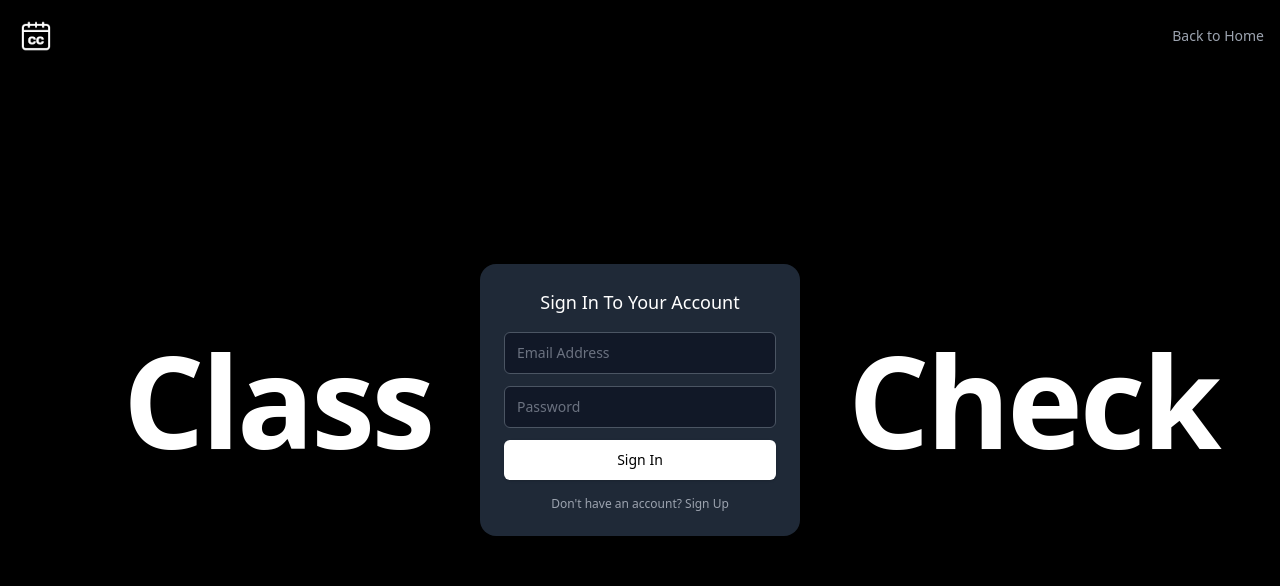
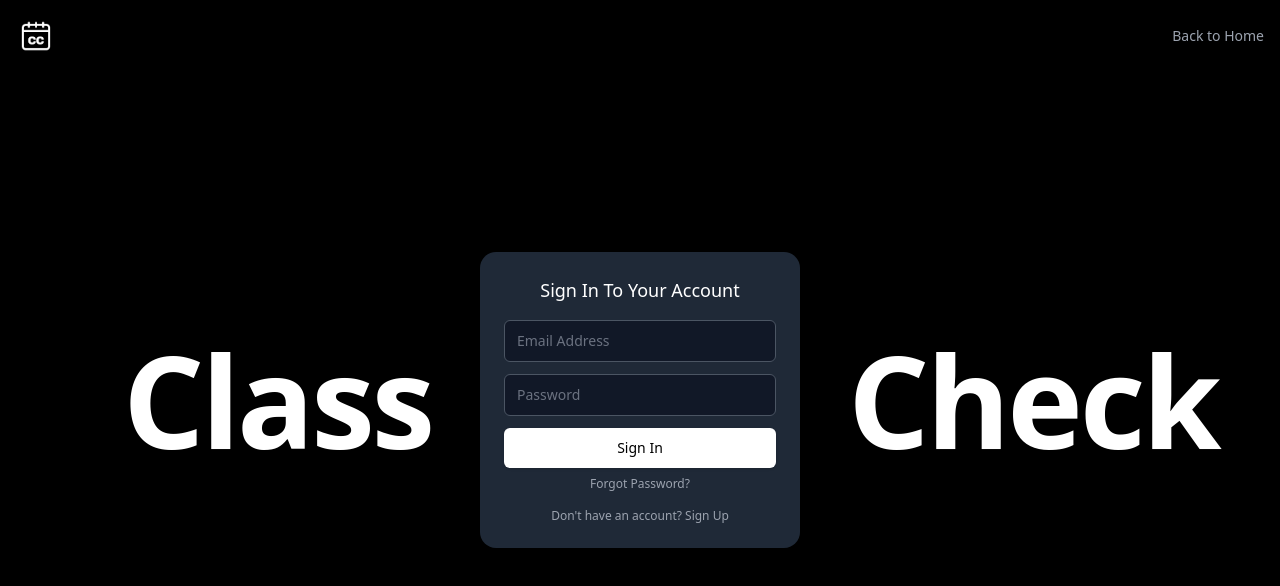
Before and after one commit to HeyMeMukul/ClassCheck, a React (Vite) app: page /login in a window 1280 px wide. Shown: the top 586 px of the page. Built offline with nearby package versions, Linux system fonts and the light colour scheme; no server answers; what tailwindcss-3d would draw is missing.

Commit message:
resetoption

```diff
--- a/src/pages/Login.tsx
+++ b/src/pages/Login.tsx
@@ -9,6 +9,8 @@ const Login: React.FC = () => {
   const [error, setError] = useState('');
   const [isRegister, setIsRegister] = useState(false);
   const [name, setName] = useState('');
+  const [showReset, setShowReset] = useState(false);
+  const [resetMessage, setResetMessage] = useState('');
   const { login, register } = useAuth();
   const navigate = useNavigate();
 
@@ -68,9 +70,23 @@ const Login: React.FC = () => {
         <div className="flex-shrink-0 w-80 animate-slideup">
           <div className="bg-gray-800 shadow-2xl rounded-2xl py-6 px-6 flex flex-col items-center">
             <h2 className="text-lg font-normal text-white mb-4 text-center">
-              {isRegister ? 'Sign Up' : 'Sign In To Your Account'}
+              {isRegister ? 'Sign Up' : showReset ? 'Forgot Password?' : 'Sign In To Your Account'}
             </h2>
 
+            {showReset ? (
+              <div className="space-y-4 w-full text-center">
+                <div className="bg-blue-100 border border-blue-300 text-blue-800 rounded-md px-3 py-2 text-sm">
+                  If you forgot your password, email us at <b>classcheckrust@gmail.com</b>.
+                </div>
+                <button
+                  type="button"
+                  className="mt-2 text-gray-400 hover:text-white font-normal text-xs transition-colors w-full"
+                  onClick={() => setShowReset(false)}
+                >
+                  Back to Login
+                </button>
+              </div>
+            ) : (
               <form className="space-y-3 w-full" onSubmit={handleSubmit} autoComplete="off">
                 {error && (
                   <div className="bg-red-100 border border-red-300 text-red-800 rounded-md px-3 py-2 text-sm">{error}</div>
@@ -113,7 +129,17 @@ const Login: React.FC = () => {
                   {loading ? (isRegister ? 'Creating...' : 'Signing In...') : (isRegister ? 'Sign Up' : 'Sign In')}
                 </button>
               </form>
+            )}
 
+            {!showReset && (
+              <>
+                <button
+                  type="button"
+                  className="mt-2 text-gray-400 hover:text-white font-normal text-xs transition-colors w-full"
+                  onClick={() => setShowReset(true)}
+                >
+                  Forgot Password?
+                </button>
                 <button
                   type="button"
                   className="mt-4 text-gray-400 hover:text-white font-normal text-xs transition-colors"
@@ -121,6 +147,8 @@ const Login: React.FC = () => {
                 >
                   {isRegister ? 'Already have an account? Sign In' : "Don't have an account? Sign Up"}
                 </button>
+              </>
+            )}
           </div>
         </div>
 
```
Lines whose indentation alone changed are shown as unchanged.
